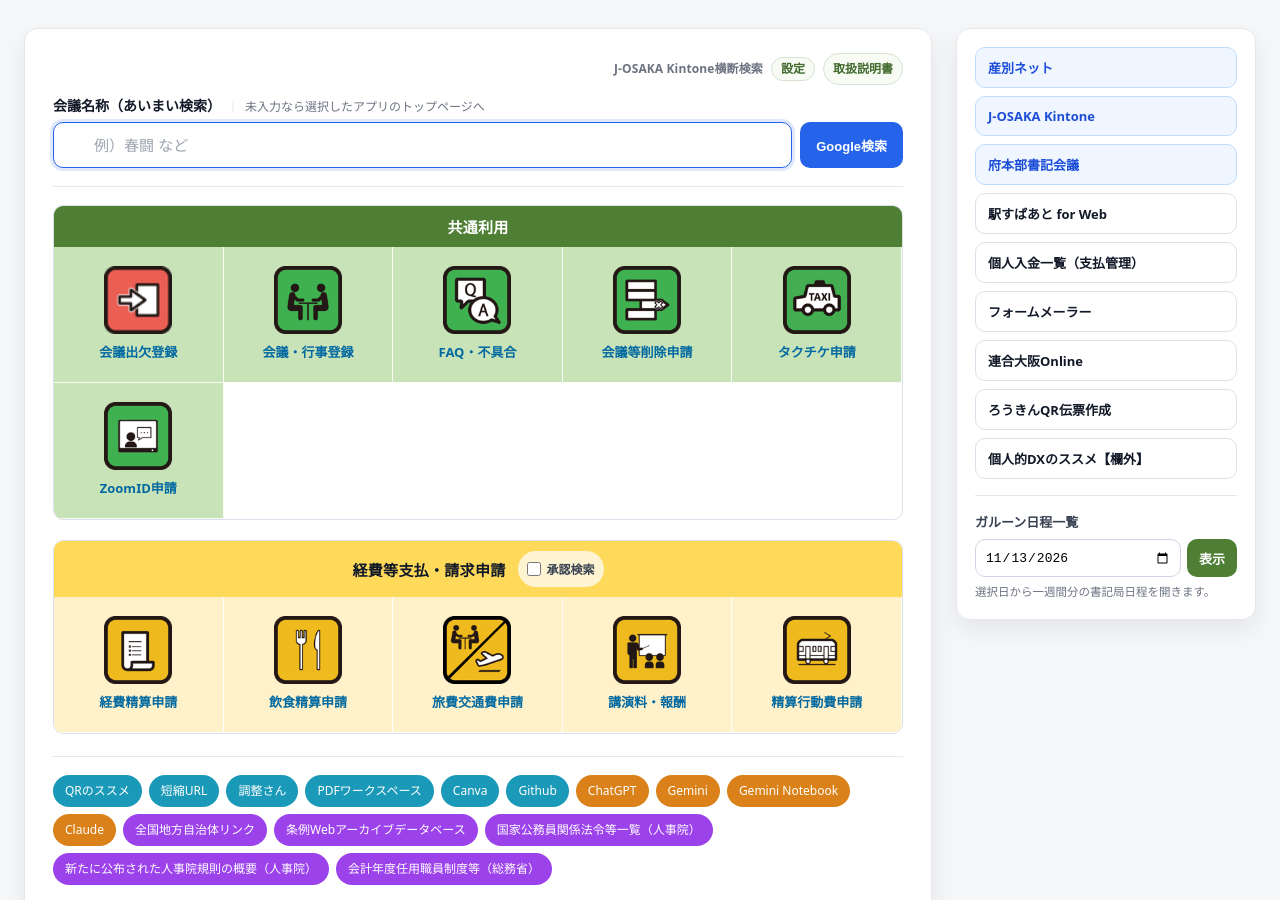
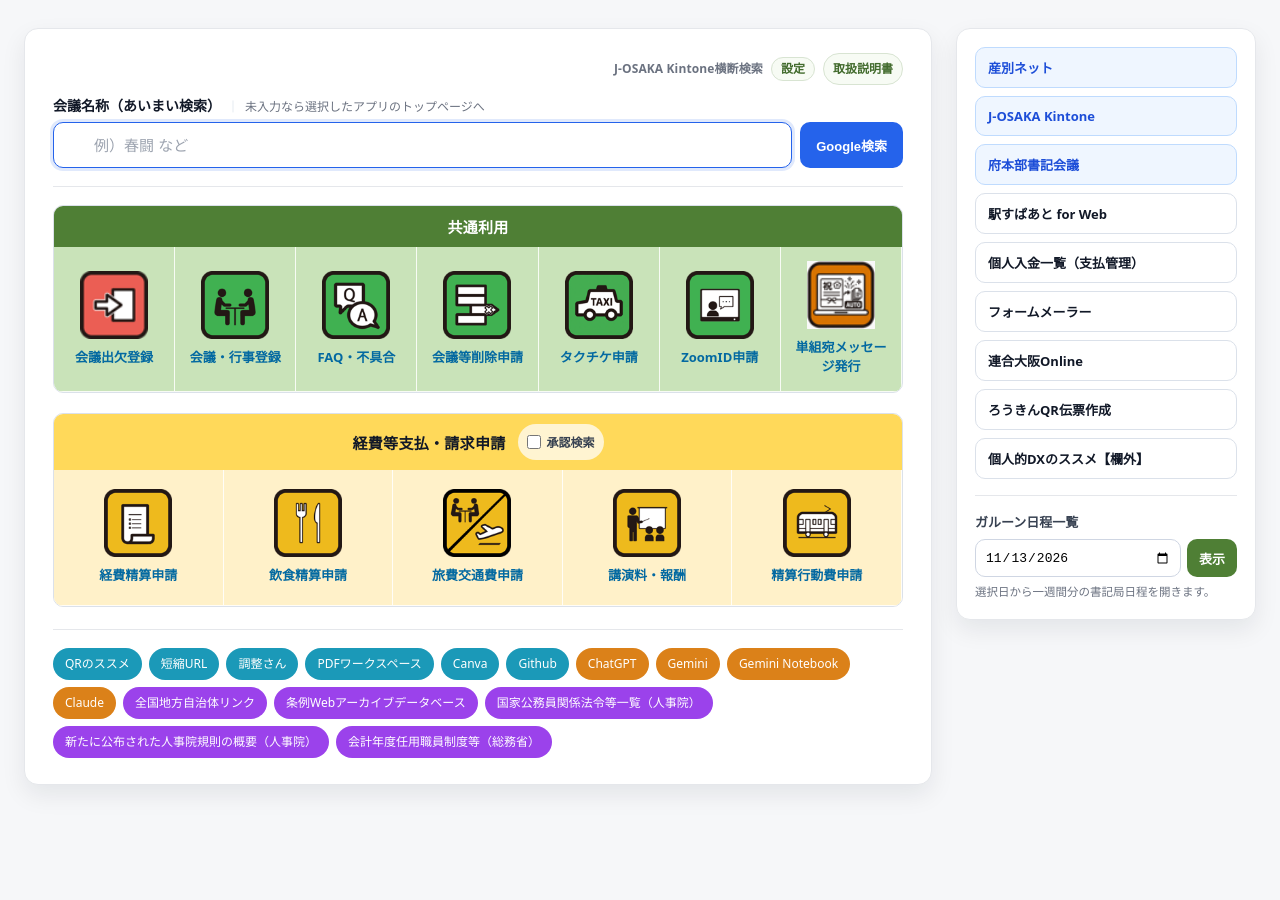
Before and after one commit to K2R2F/josaka.links, a plain HTML site: page index.html in a window 1280 px wide. Shown: the top 900 px of the page. After the commit the page ends 868 px from the top, so only its background shows below. Drawn offline with Linux system fonts and the light colour scheme.

Commit message:
Add union message app to common tools with supplied icon

```diff
--- a/index.html
+++ b/index.html
@@ -782,6 +782,12 @@
     color: #426b2d;
     font-size: 12px;
     line-height: 1.5;
+  }
+
+  @media (min-width: 1200px) {
+    .app-group[data-tone="common"] .app-grid {
+      grid-template-columns: repeat(7, minmax(0, 1fr));
+    }
   }
 
   @media (min-width: 901px) {
@@ -1073,6 +1079,13 @@
           labelMain: "ZoomID申請",
           icon: "assets/zoom.png",
           mode: "keyword"
+        },
+        {
+          key: "union-message",
+          id: "204",
+          labelMain: "単組宛メッセージ発行",
+          icon: "assets/union-message.png",
+          mode: "top"
         }
       ]
     },
```
Also changed, not shown: usage-manual.html (+4 -0 lines), assets/union-message.png (added), 1 other file.
